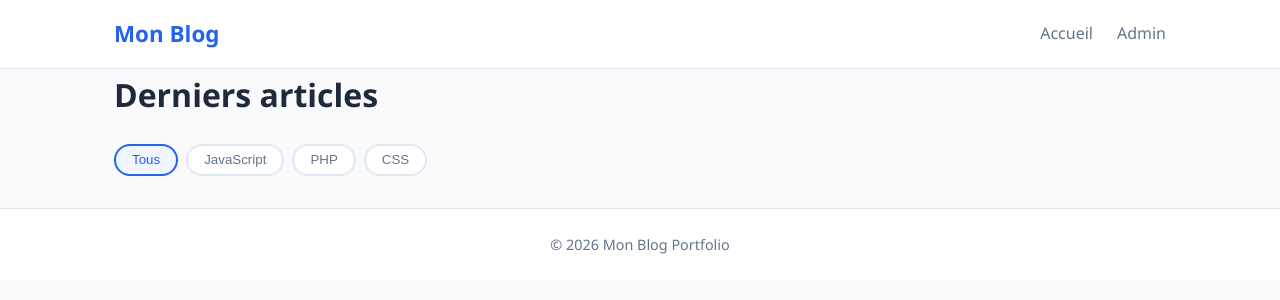
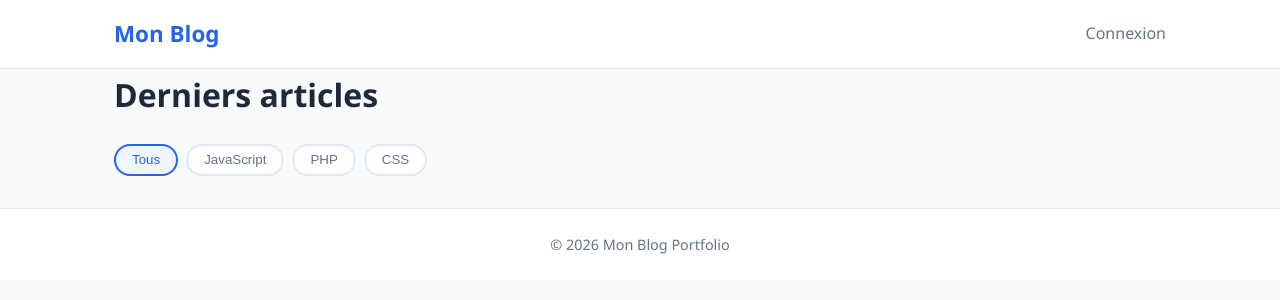
Before and after one commit to MaximeD-hub/blog-portfolio, a PHP site: page / in a window 1280 px wide. Shown: the top 300 px of the page. Run offline with PHP 8.4, Linux system fonts and the light colour scheme; data that the repository does not hold is empty.

Commit message:
edit button admin -> connexion

```diff
--- a/article.php
+++ b/article.php
@@ -81,12 +81,11 @@ $_SESSION['csrf_token'] = bin2hex(random_bytes(32));
         <div class="container">
             <a href="index.php" class="logo">Mon Blog</a>
             <nav class="nav">
-                <a href="index.php">Accueil</a>
                 <?php if (isAdmin()): ?>
                     <a href="admin/index.php">Back-office</a>
                     <a href="admin/logout.php">Déconnexion</a>
                 <?php else: ?>
-                    <a href="admin/login.php">Admin</a>
+                    <a href="admin/login.php">Connexion</a>
                 <?php endif; ?>
             </nav>
         </div>
--- a/index.php
+++ b/index.php
@@ -28,12 +28,11 @@ $articles = $stmt->fetchAll(PDO::FETCH_ASSOC);
         <div class="container">
             <a href="index.php" class="logo">Mon Blog</a>
             <nav class="nav">
-                <a href="index.php">Accueil</a>
                 <?php if (isAdmin()): ?>
                     <a href="admin/index.php">Back-office</a>
                     <a href="admin/logout.php">Déconnexion</a>
                 <?php else: ?>
-                    <a href="admin/login.php">Admin</a>
+                    <a href="admin/login.php">Connexion</a>
                 <?php endif; ?>
             </nav>
         </div>
```
